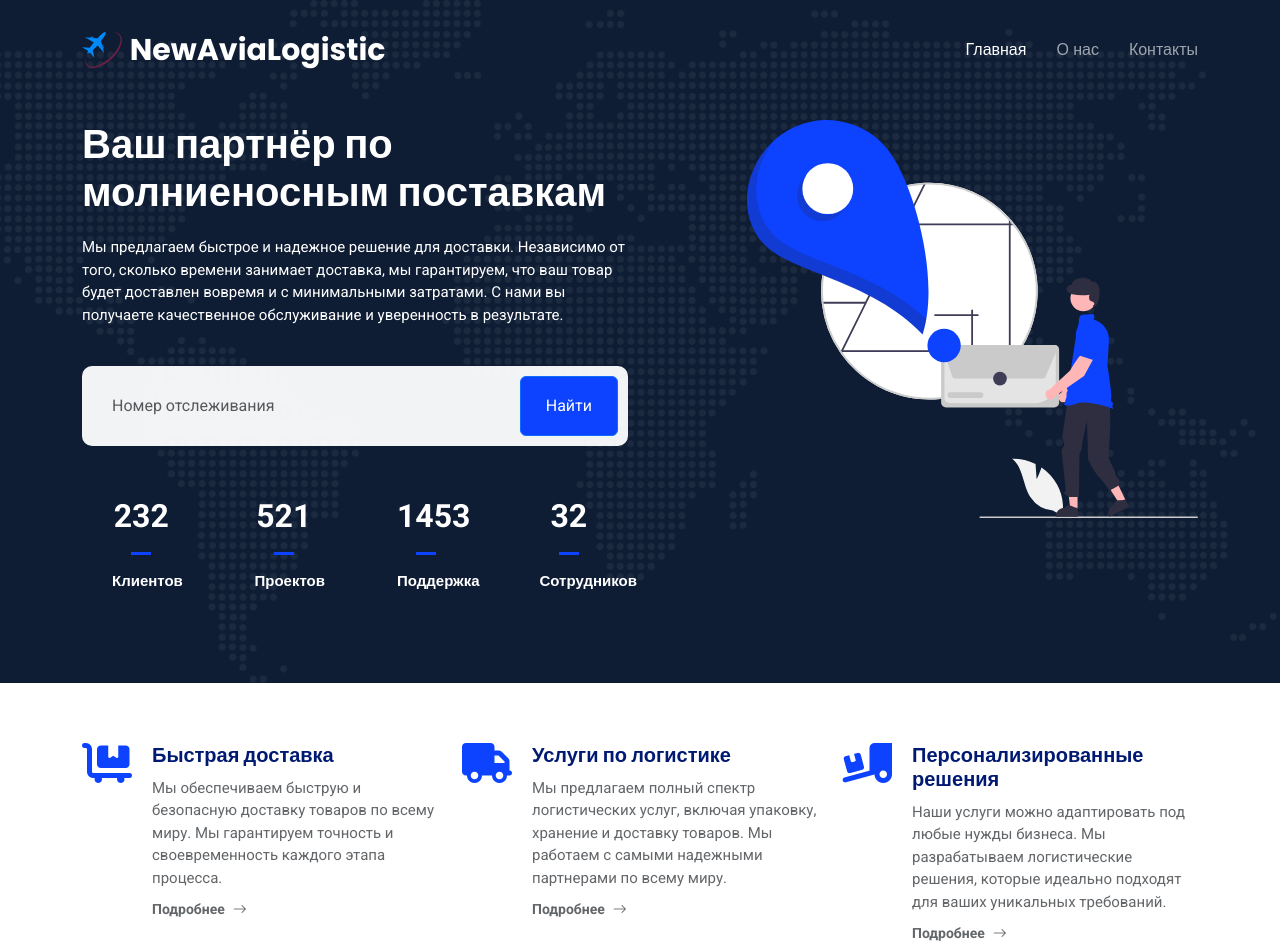
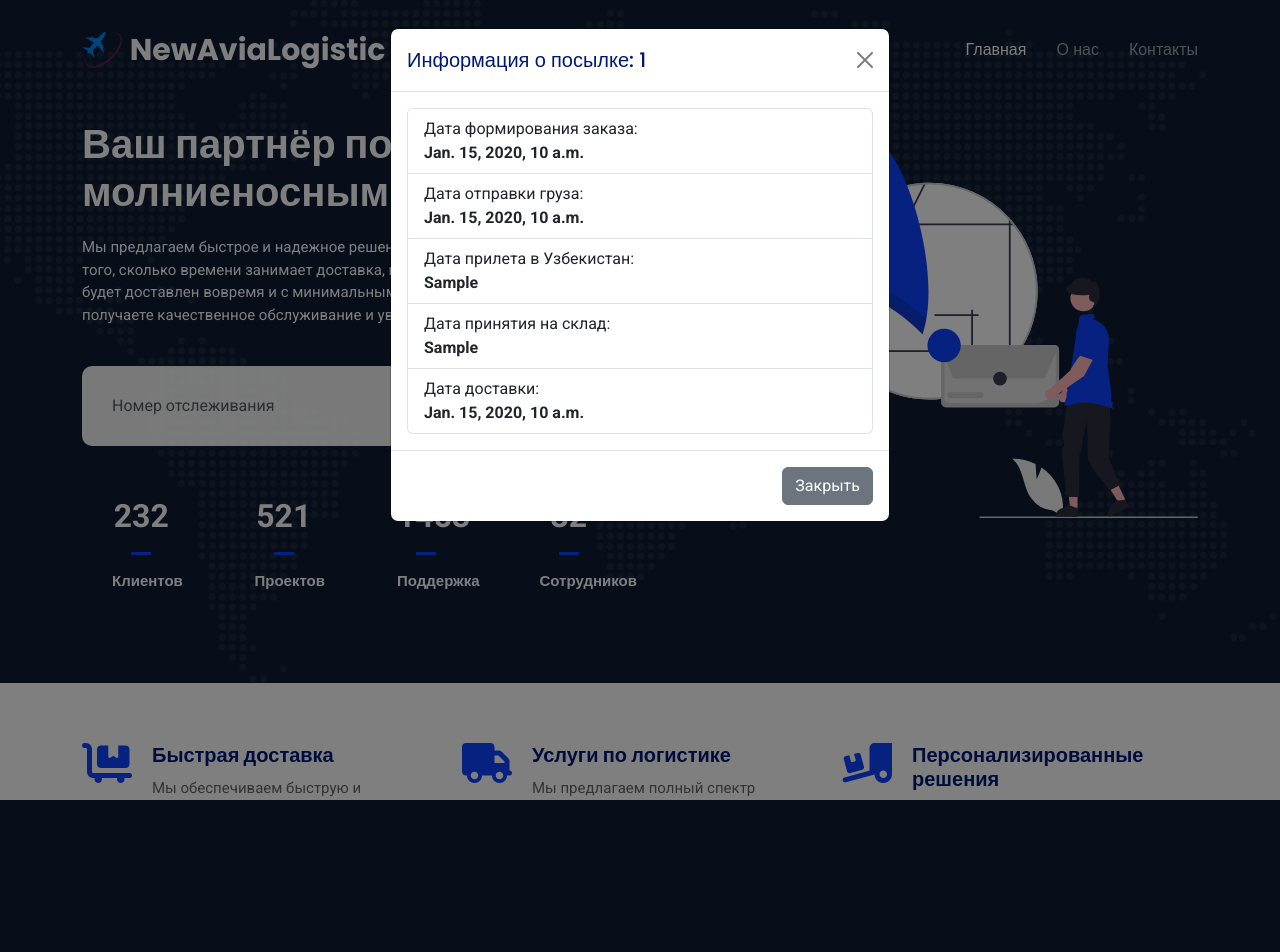
Before and after one commit to IldarSaygafarov2/logistics-site, a Django app: template app/templates/app/index.html in a window 1280 px wide. Shown: the top 952 px of the page. After the commit the page ends 800 px from the top, so only its background shows below. Run offline with Django 5.2, Linux system fonts and the light colour scheme; the template is opened without the code that fills it: most values are stand-ins (such as "Sample title", 1, 10 or a date in 2020); some libraries are stand-ins or nearby versions.

Commit message:
added fixes

```diff
--- a/app/static/assets/js/main.js
+++ b/app/static/assets/js/main.js
@@ -123,5 +123,4 @@
       faqItem.parentNode.classList.toggle('faq-active');
     });
   });
-
 })();
--- a/app/templates/app/index.html
+++ b/app/templates/app/index.html
@@ -21,9 +21,9 @@
                     минимальными затратами. С нами вы получаете качественное обслуживание и уверенность в результате.
                 </p>
 
-                <form action="#" class="form-search d-flex align-items-stretch mb-3" data-aos="fade-up"
-                    data-aos-delay="200">
-                    <input type="text" class="form-control" placeholder="Номер отслеживания">
+                <form action="{% url 'find_id' %}" class="form-search d-flex align-items-stretch mb-3"
+                    data-aos="fade-up" data-aos-delay="200">
+                    <input type="text" class="form-control" placeholder="Номер отслеживания" name="track_id">
                     <button type="submit" class="btn btn-primary">Найти</button>
                 </form>
 
@@ -129,8 +129,8 @@
 
             <div class="col-lg-6 position-relative align-self-start order-lg-last order-first" data-aos="fade-up"
                 data-aos-delay="200">
-{#                <img src="{% static 'assets/img/about.jpg' %}" class="img-fluid" alt="">#}
-{#                <a href="https://www.youtube.com/watch?v=Y7f98aduVJ8" class="glightbox pulsating-play-btn"></a>#}
+                {# <img src="{% static 'assets/img/about.jpg' %}" class="img-fluid" alt="">#}
+                {# <a href="https://www.youtube.com/watch?v=Y7f98aduVJ8" class="glightbox pulsating-play-btn"></a>#}
                 <video src="{% static 'assets/video/2025-03-27 15.23.54.mp4' %}" autoplay muted class="w-100"></video>
             </div>
 
@@ -605,4 +605,84 @@
     </div>
 
 </section>
+
+<!--
+shipment_id_create_time
+shipment_departure_time
+shipment_enter_uzb
+shipment_process_local
+shipment_received_time
+-->
+
+<!-- Modal -->
+<div class="modal fade" id="exampleModal" tabindex="-1" aria-labelledby="exampleModalLabel" aria-hidden="true">
+    <div class="modal-dialog">
+        <div class="modal-content">
+            <div class="modal-header">
+                <h1 class="modal-title fs-5" id="exampleModalLabel">Информация о посылке:
+                    {{ track_item.shipment_number }}
+                </h1>
+                <button type="button" class="btn-close" data-bs-dismiss="modal" aria-label="Close"></button>
+            </div>
+            <div class="modal-body">
+                <ul class="list-group">
+                    {% if track_item.shipment_id_create_time %}
+                    <li class="list-group-item">
+                        <span>
+                            Дата формирования заказа: <br>
+                            <b>{{track_item.shipment_id_create_time}}</b>
+                        </span>
+                    </li>
+                    {% endif %}
+                    {% if track_item.shipment_departure_time %}
+                    <li class="list-group-item">
+                        <span>Дата отправки груза: <br>
+                            <b>{{ track_item.shipment_departure_time }}</b>
+                        </span>
+                    </li>
+                    {% endif %}
+                    {% if track_item.shipment_enter_uzb %}
+                    <li class="list-group-item">
+                        <span>
+                            Дата прилета в Узбекистан: <br />
+                            <b>{{ track_item.shipment_enter_uzb }}</b>
+                        </span>
+                    </li>
+                    {% endif %}
+                    {% if track_item.shipment_process_local %}
+                    <li class="list-group-item">
+                        <span>
+                            Дата принятия на склад:
+                            <br> <b>{{ track_item.shipment_process_local }}</b>
+                        </span>
+                    </li>
+                    {% endif %}
+                    {% if track_item.shipment_received_time %}
+                    <li class="list-group-item">
+                        <span>Дата доставки: <br>
+                            <b>{{ track_item.shipment_received_time }}</b>
+                        </span>
+                    </li>
+                    {% endif %}
+                </ul>
+            </div>
+            <div class="modal-footer">
+                <button type="button" class="btn btn-secondary" data-bs-dismiss="modal">Закрыть</button>
+            </div>
+        </div>
+    </div>
+</div>
+
+
 {% endblock %}
+
+{% block extra_script %}
+{% if track_item %}
+<script>
+
+    var modalPopup = new bootstrap.Modal(document.getElementById("exampleModal"), {
+    });
+    modalPopup.show();
+</script>
+{% endif %}
+{% endblock %}
--- a/app/urls.py
+++ b/app/urls.py
@@ -6,4 +6,5 @@
     path("contact/", views.render_contact_page, name="contact"),
     path("about/", views.render_about_page, name="about"),
     path("send/", views.send_message_to_request, name="send_message"),
+    path("find/", views.find_by_track_id, name="find_id"),
 ]
--- a/templates/base.html
+++ b/templates/base.html
@@ -36,6 +36,9 @@
 
     {% include 'components/_scripts.html' %}
 
+    {% block extra_script %}
+    {% endblock %}
+
 </body>
 
 </html>
--- a/templates/components/_styles.html
+++ b/templates/components/_styles.html
@@ -6,7 +6,10 @@
     href="https://fonts.googleapis.com/css2?family=Roboto:ital,wght@0,100;0,300;0,400;0,500;0,700;0,900;1,100;1,300;1,400;1,500;1,700;1,900&family=Poppins:ital,wght@0,100;0,200;0,300;0,400;0,500;0,600;0,700;0,800;0,900;1,100;1,200;1,300;1,400;1,500;1,600;1,700;1,800;1,900&display=swap"
     rel="stylesheet">
 
-<link href="{% static 'assets/vendor/bootstrap/css/bootstrap.min.css' %}" rel="stylesheet">
+<!-- <link href="{% static 'assets/vendor/bootstrap/css/bootstrap.css' %}" rel="stylesheet"> -->
+<link href="https://cdn.jsdelivr.net/npm/bootstrap@5.3.5/dist/css/bootstrap.min.css" rel="stylesheet"
+    integrity="sha384-SgOJa3DmI69IUzQ2PVdRZhwQ+dy64/BUtbMJw1MZ8t5HZApcHrRKUc4W0kG879m7" crossorigin="anonymous">
+
 <link href="{% static 'assets/vendor/bootstrap-icons/bootstrap-icons.css' %}" rel="stylesheet">
 <link href="{% static 'assets/vendor/aos/aos.css' %}" rel="stylesheet">
 <link href="{% static 'assets/vendor/fontawesome-free/css/all.min.css' %}" rel="stylesheet">
```
Also changed, not shown: app/admin.py (+4 -4 lines), app/models.py (+11 -9 lines), app/views.py (+10 -0 lines), logistics/settings.py (+1 -7 lines).
